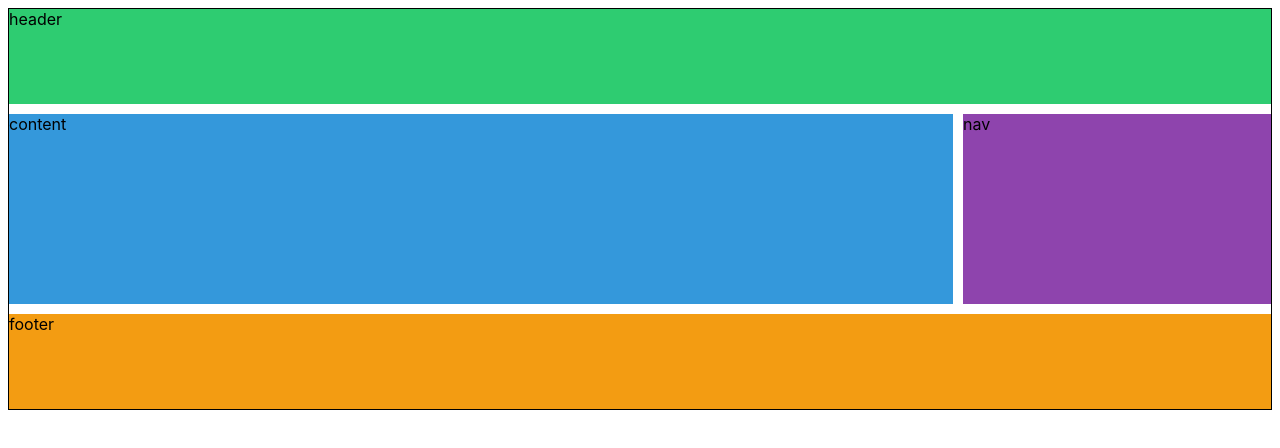
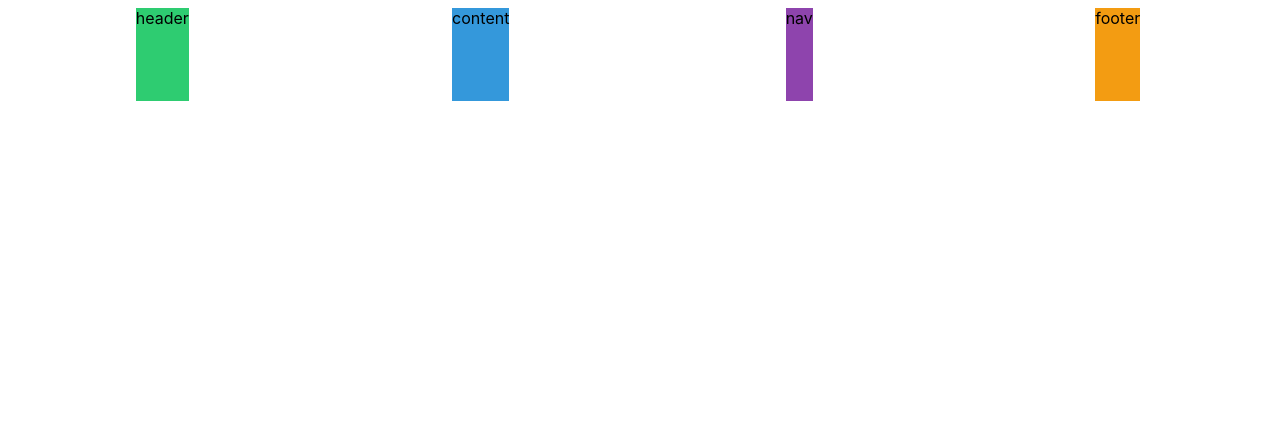
Before and after one commit to Jay1Koding/scss-masterclass, a plain HTML site: page index.html in a window 1280 px wide. Drawn offline with Linux system fonts and the light colour scheme.

Commit message:
Place Items

```diff
--- a/style.css
+++ b/style.css
@@ -5,29 +5,22 @@ body {
 
 .father {
   display: grid;
+  gap: 10px;
   height: 50vh;
-  /* grid-template-columns: repeat(4, 1fr); */
-  /* grid-template-rows: repeat(4, 1fr); */
-  border: 1px solid black;
-  gap: 10px;
-  grid-template:
-    [header-start] 'header header header header' 1fr [header-end]
-    [content-start] 'content content content nav' 2fr [content-end]
-    [footer-start] 'footer footer footer footer' 1fr [footer-end]/ 1fr 1fr 1fr 1fr;
+  grid-template-columns: repeat(4, 1fr);
+  grid-template-rows: repeat(4, 1fr);
+  /* place-items: y x; */
+  place-items: stretch center;
 }
 .header {
   background-color: #2ecc71;
-  grid-area: header;
 }
 .content {
   background-color: #3498db;
-  grid-area: content;
 }
 .nav {
   background-color: #8e44ad;
-  grid-area: nav;
 }
 .footer {
   background-color: #f39c12;
-  grid-area: footer;
 }
```
